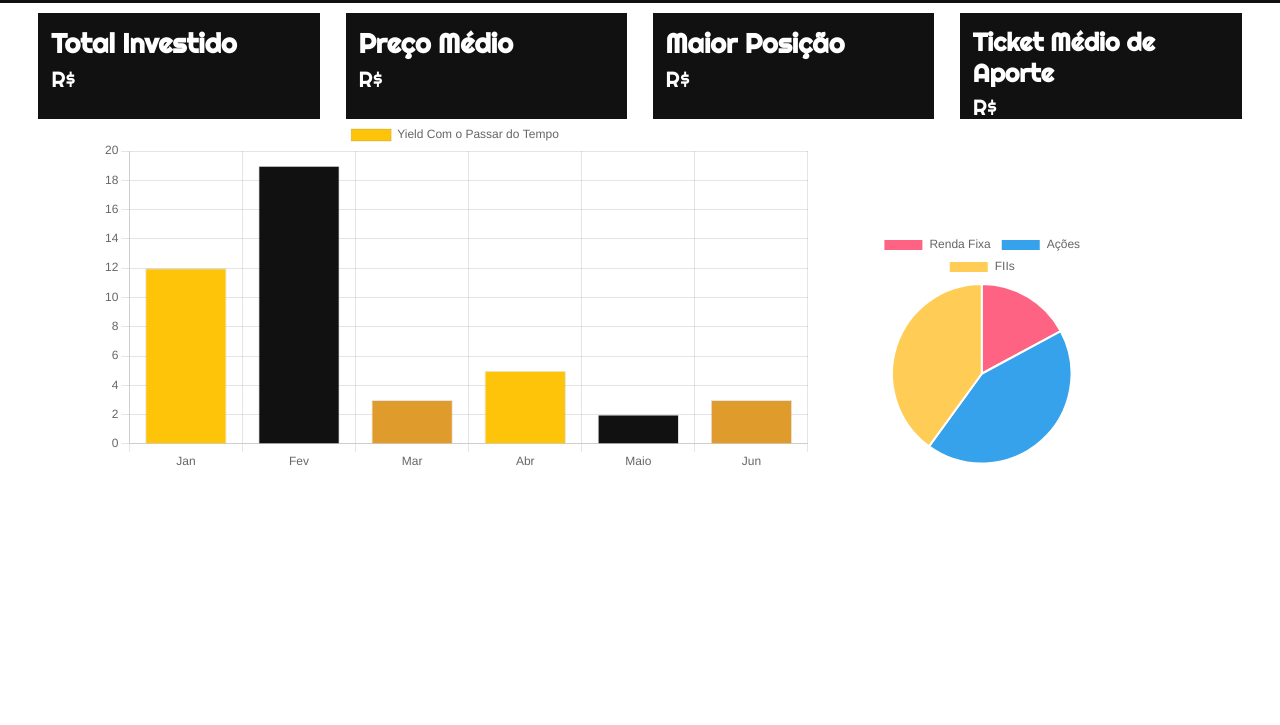
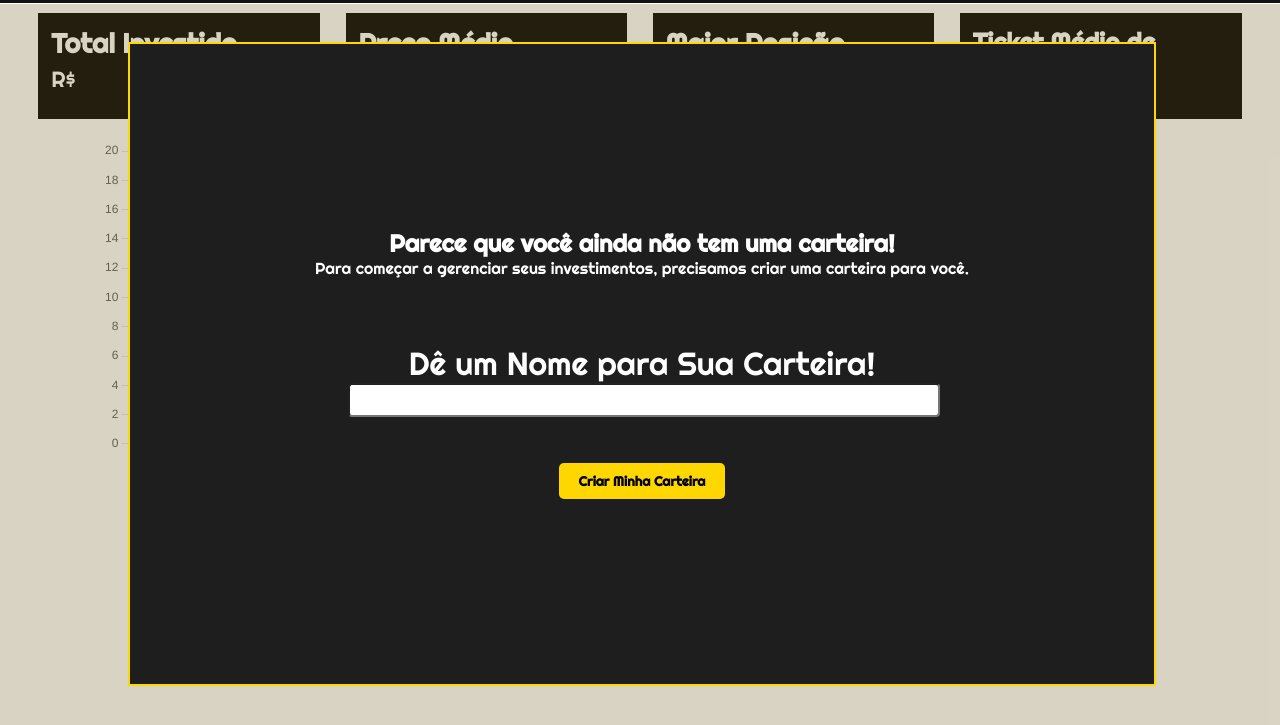
Before and after one commit to GustavoPerezSp/projeto-individual-yield, a website: page WebSite/public/dashboard/dashboard.html in a window 1280 px wide. Shown: the part 97-822 px from the top of the page. Before the commit the page ends 800 px from the top, so only its background shows below. Drawn offline with nearby package versions, Linux system fonts and the light colour scheme; no server answers.

Commit message:
WebSite: Card para Usuario criar carteira caso ele nao tenha uma

```diff
--- a/WebSite/public/assets/css/dashboard.css
+++ b/WebSite/public/assets/css/dashboard.css
@@ -63,8 +63,8 @@ a {
     height: 500px;
     margin: 1% 20%;
 
-    background-color: #FFFFFF;
-    color: #111111;
+    background-color: #1e1e1e;
+    color: #FFFFFF;
     position: absolute;
     border: 3px solid #a68310;
     border-radius: 16px;
@@ -209,3 +209,74 @@ a {
     width: 20%;
     margin-top: 110px;
 }
+
+.noWalletWarning {
+    display: none;
+    position: absolute;
+    justify-content: center;
+    align-items: center;
+
+    width: 80%;
+    height: 80%;
+    margin: 3% 10%;
+
+    background-color: #1e1e1e;
+    border: 2px solid #FFD700;
+
+    z-index: 99;
+}
+
+.noWalletWarning__content {
+    padding: 40px;
+    border-radius: 15px;
+    text-align: center;
+    color: white;
+}
+
+.noWalletWarning__create{
+    display: flex;
+    justify-content: center;
+    align-items: flex-start;
+
+    width: 100%;
+    height: 100px;
+    margin-top: 10%;
+}
+
+.noWalletWarning__create__column{
+    display: flex;
+    flex-direction: column;
+    width: 90%;
+}
+
+.noWalletWarning__create__column label{
+    font-size: 32px
+}
+
+.noWalletWarning__create__column input{
+    border-radius: 4px;
+    width: 100%;
+    height: 30px;
+    font-size: 22px
+}
+
+
+.noWalletWarning__button {
+    background-color: #FFD700;
+    color: black;
+    border: none;
+    padding: 10px 20px;
+    border-radius: 5px;
+    font-weight: bold;
+    margin-top: 20px;
+}
+
+.noWalletWarning__button:hover{
+    color: #FFFFFF;
+    cursor: pointer;
+}
+
+#noWalletWarning__message{
+    display: none;
+    color: #33da33;
+}
--- a/WebSite/public/dashboard/dashboard.html
+++ b/WebSite/public/dashboard/dashboard.html
@@ -35,6 +35,26 @@
             </div>
 
         </div class="header">
+
+        <div id="noWalletWarning" class="noWalletWarning">
+            <div class="noWalletWarning__content">
+                <h2>Parece que você ainda não tem uma carteira!</h2>
+                <p>Para começar a gerenciar seus investimentos, precisamos criar uma carteira para você.</p>
+
+                <div class="noWalletWarning__create">
+
+                    <div class="noWalletWarning__create__column">
+                        <label for="iWalletName">Dê um Nome para Sua Carteira!</label>
+                        <input type="text" id="iWalletName">
+                    </div>
+
+                </div>
+
+                <button onclick="createWallet()" class="noWalletWarning__button">Criar Minha Carteira</button>
+
+                <p id="noWalletWarning__message">Carteira Criada com Sucesso!</p>
+            </div>
+        </div>
 
         <div class="new_investment" id="new_investment">
             <div class="new__inputs">
@@ -127,6 +147,7 @@
 <script>
 
     var idYielderVar = sessionStorage.ID_USUARIO;
+    var nomeYielderVar = sessionStorage.NOME_USUARIO;
 
     fetch("/carteira/buscarCarteira", {
         method: "POST",
@@ -134,7 +155,8 @@
             "Content-Type": "application/json"
         },
         body: JSON.stringify({
-            idYielderServer: idYielderVar
+            idYielderServer: idYielderVar,
+            nomeYielderServer: nomeYielderVar
         })
     }).then(function (resposta) {
         if (resposta.ok) {
@@ -143,11 +165,74 @@
                 sessionStorage.ID_CARTEIRA = json.idCarteira;
             });
         } else {
-            console.log("Usuário não tem carteira ou erro na busca.");
+            exibirModalCarteira();
         }
     }).catch(erro => console.log(erro));
 
+    function exibirModalCarteira() {
+        document.getElementById('filter').style.display = "block";
+        document.getElementById("noWalletWarning").style.display = "flex";
+    }
 
+    function createWallet() {
+        // aguardar();
+
+        //Recupere o valor da nova input pelo nome do id
+        // Agora vá para o método fetch logo abaixo
+        var nomeCarteiraVar = iWalletName.value;
+
+        // Verificando se há algum campo em branco
+        if (
+            nomeCarteiraVar == ""
+        ) {
+            console.log('Por favor, de um nome para a sua carteira')
+
+            finalizarAguardar();
+            return false;
+        } else {
+            console.log('Carteira Nomeada')
+        }
+
+
+        // Enviando o valor da nova input
+        fetch("/carteira/cadastrar", {
+            method: "POST",
+            headers: {
+                "Content-Type": "application/json",
+            },
+            body: JSON.stringify({
+                // crie um atributo que recebe o valor recuperado aqui
+                // Agora vá para o arquivo routes/usuario.js
+                nomeCarteiraServer: nomeCarteiraVar,
+                idYielderServer: idYielderVar
+            })
+            ,
+        })
+            .then(function (resposta) {
+                console.log("resposta: ", resposta);
+
+                if (resposta.ok) {
+
+                    document.getElementById('noWalletWarning__message').style.display = "block";
+
+
+                    setTimeout(() => {
+                        window.location = "/dashboard/dashboard.html";
+                    }, "1400");
+
+                    finalizarAguardar();
+                } else {
+                    alert('Erro ao criar carteira!')
+                    throw "Houve um erro ao tentar realizar o cadastro!";
+                }
+            })
+            .catch(function (resposta) {
+                console.log(`#ERRO: ${resposta}`);
+                finalizarAguardar();
+            });
+
+        return false;
+    }
 
 </script>
 
--- a/WebSite/src/routes/carteira.js
+++ b/WebSite/src/routes/carteira.js
@@ -9,4 +9,8 @@ router.post("/buscarCarteira", function (req, res) {
     carteiraController.buscarCarteira(req, res);
 })
 
+router.post("/cadastrar", function (req, res) {
+    carteiraController.cadastrar(req, res);
+})
+
 module.exports = router;
```
Also changed, not shown: WebSite/src/controllers/carteiraController.js (+33 -1 lines), WebSite/src/models/carteiraModel.js (+16 -1 lines).
